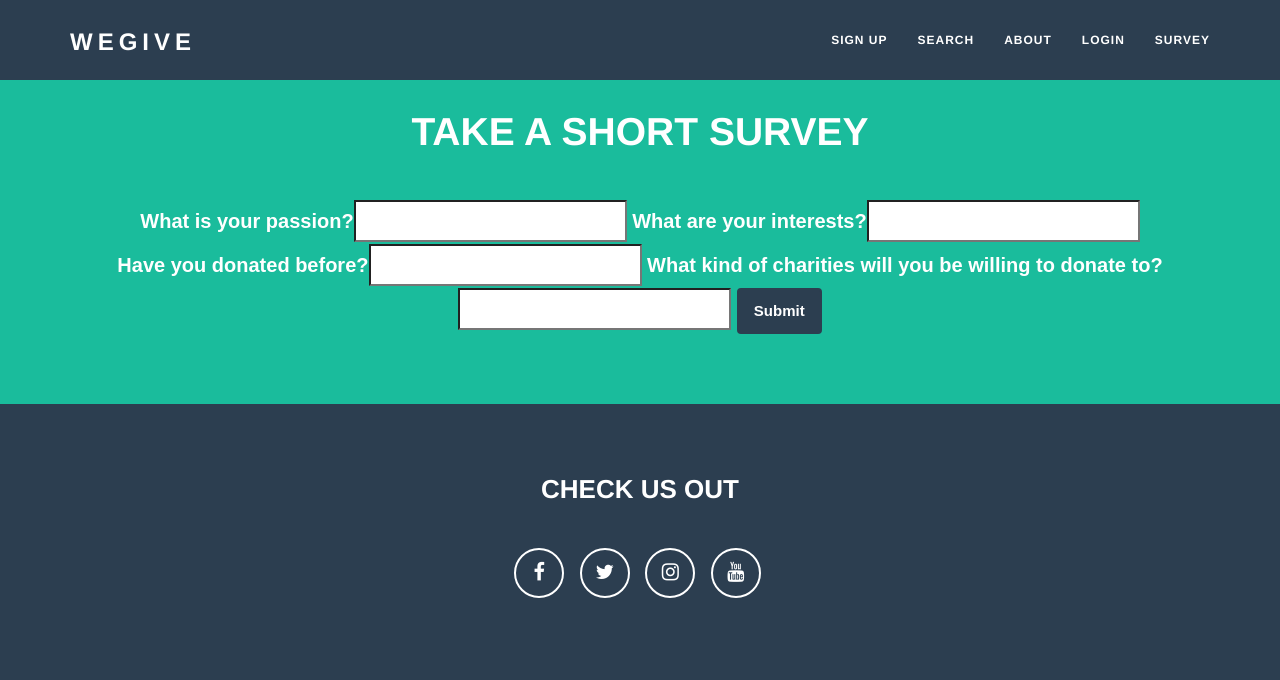
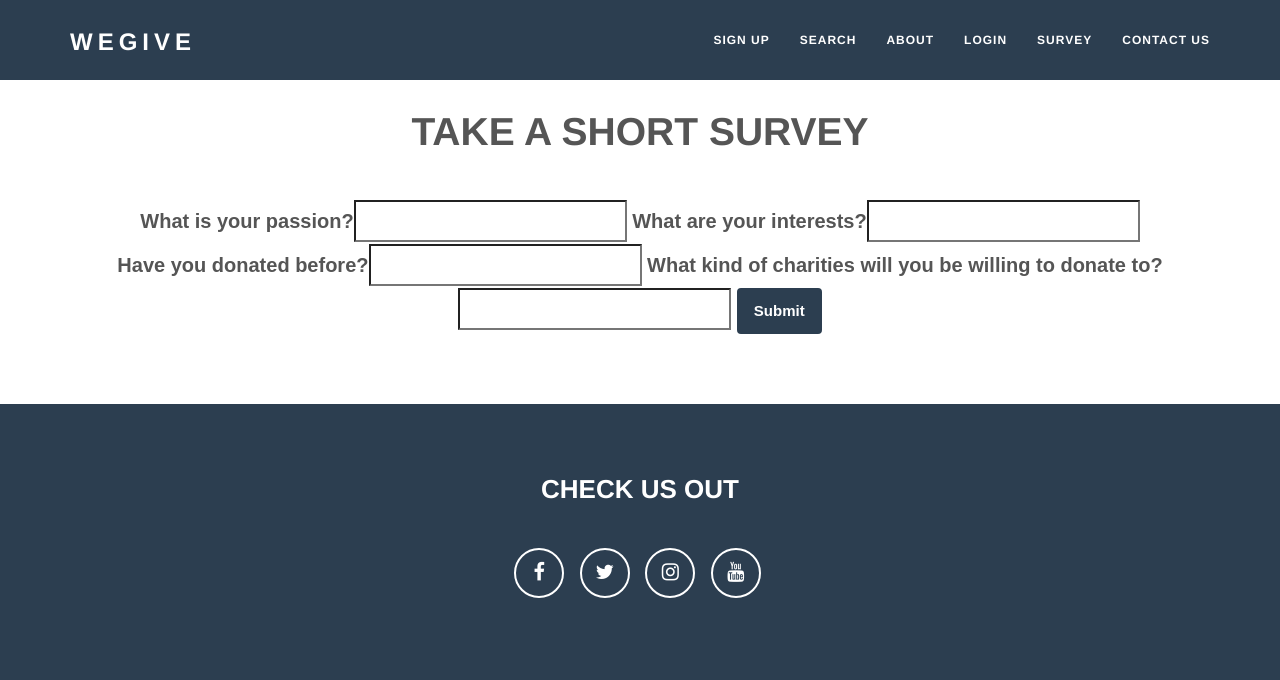
Before and after one commit to UNH-at-Manchester/wegive, a Django app: page /survey/ in a window 1280 px wide. Shown: the top 680 px of the page. Run offline with Django 3.2, Linux system fonts and the light colour scheme; some libraries are stand-ins or nearby versions.

Commit message:
Adding contact page to navbar

```diff
--- a/wegive/wegiveapp/templates/html/about.html
+++ b/wegive/wegiveapp/templates/html/about.html
@@ -25,6 +25,8 @@
                 <li class="page-scroll"><a href="/loginat">Login</a>
                 </li>
                 <li class="page-scroll"><a href="/survey">Survey</a>
+                </li>
+                <li class="page-scroll"><a href="/contact">Contact Us</a>
                 </li>
             </ul>
         </div>
--- a/wegive/wegiveapp/templates/html/contact.html
+++ b/wegive/wegiveapp/templates/html/contact.html
@@ -26,6 +26,8 @@
                 </li>
                 <li class="page-scroll"><a href="/survey">Survey</a>
                 </li>
+                <li class="page-scroll"><a href="/contact">Contact Us</a>
+                </li>
             </ul>
         </div>
     </div>
@@ -36,6 +38,7 @@
 {% block main %}
 <div class="container-fluid bg-1 text-center">
 	<h1> Contact Us </h1>
+    <br>
     <form action="/contact/" method="post">
         {% csrf_token %}
         {{form}}
--- a/wegive/wegiveapp/templates/html/homepage.html
+++ b/wegive/wegiveapp/templates/html/homepage.html
@@ -29,6 +29,8 @@
                 <li class="page-scroll"><a href="/loginat">Login</a>
                 </li>
                 <li class="page-scroll"><a href="/survey">Survey</a>
+                </li>
+                <li class="page-scroll"><a href="/contact">Contact Us</a>
                 </li>
             </ul>
         </div>
--- a/wegive/wegiveapp/templates/html/loginat.html
+++ b/wegive/wegiveapp/templates/html/loginat.html
@@ -24,6 +24,8 @@
                 <li class="page-scroll"><a href="/loginat">Login</a>
                 </li>
                 <li class="page-scroll"><a href="/survey">Survey</a>
+                </li>
+                <li class="page-scroll"><a href="/contact">Contact Us</a>
                 </li>
             </ul>
         </div>
--- a/wegive/wegiveapp/templates/html/records.html
+++ b/wegive/wegiveapp/templates/html/records.html
@@ -24,6 +24,8 @@
                 <li class="page-scroll"><a href="/loginat">Login</a>
                 </li>
                 <li class="page-scroll"><a href="/survey">Survey</a>
+                </li>
+                <li class="page-scroll"><a href="/contact">Contact Us</a>
                 </li>
             </ul>
         </div>
--- a/wegive/wegiveapp/templates/html/search-results.html
+++ b/wegive/wegiveapp/templates/html/search-results.html
@@ -25,6 +25,8 @@
                 </li>
                 <li class="page-scroll"><a href="/survey">Survey</a>
                 </li>
+                <li class="page-scroll"><a href="/contact">Contact Us</a>
+                </li>
             </ul>
         </div>
     </div>
@@ -32,8 +34,9 @@
 {% endblock %}
 <!--- End Navbar --->
 {% block main %}
-<div class="container-fluid bg-1 text-center">
+<div class="container-fluid bg-3 text-center">
     <h1 class="text-center"> Charity Results </h1>
+    <br>
     <table class="table table-hover">
         <thead>
             <tr>
--- a/wegive/wegiveapp/templates/html/search.html
+++ b/wegive/wegiveapp/templates/html/search.html
@@ -29,6 +29,8 @@
                 <li class="page-scroll"><a href="/loginat">Login</a>
                 </li>
                 <li class="page-scroll"><a href="/survey">Survey</a>
+                </li>
+                <li class="page-scroll"><a href="/contact">Contact Us</a>
                 </li>
             </ul>
         </div>
--- a/wegive/wegiveapp/templates/html/select-result.html
+++ b/wegive/wegiveapp/templates/html/select-result.html
@@ -25,6 +25,8 @@
                 </li>
                 <li class="page-scroll"><a href="/survey">Survey</a>
                 </li>
+                <li class="page-scroll"><a href="/contact">Contact Us</a>
+                </li>
             </ul>
         </div>
     </div>
@@ -33,8 +35,9 @@
 <!--- End Navbar --->
 
 {% block main %}
-<div class="container-fluid bg-1 text-center">
+<div class="container-fluid bg-3 text-center">
     <h1 class="text-center">{{ instance.name }}</h1>
+    <br>
     <h4 class="text-muted">{{ instance.address }}</h4>
     <h4 class="text-primary">{{ instance.cause }}</h4>
     <h4 class="text-info">{{ instance.phone }}</h4>
--- a/wegive/wegiveapp/templates/html/signup.html
+++ b/wegive/wegiveapp/templates/html/signup.html
@@ -24,6 +24,8 @@
                 <li class="page-scroll"><a href="/loginat">Login</a>
                 </li>
                 <li class="page-scroll"><a href="/survey">Survey</a>
+                </li>
+                <li class="page-scroll"><a href="/contact">Contact Us</a>
                 </li>
             </ul>
         </div>
--- a/wegive/wegiveapp/templates/html/survey.html
+++ b/wegive/wegiveapp/templates/html/survey.html
@@ -25,6 +25,8 @@
                 </li>
                 <li class="page-scroll"><a href="/survey">Survey</a>
                 </li>
+                <li class="page-scroll"><a href="/contact">Contact Us</a>
+                </li>
             </ul>
         </div>
     </div>
@@ -33,7 +35,7 @@
 <!--- End Navbar --->
 
 {% block main %}
-<div class="container-fluid bg-1 text-center">
+<div class="container-fluid bg-3 text-center">
 	<h1> Take a short survey </h1>
     <br>
     <form action="/survey/" method="post">
```
